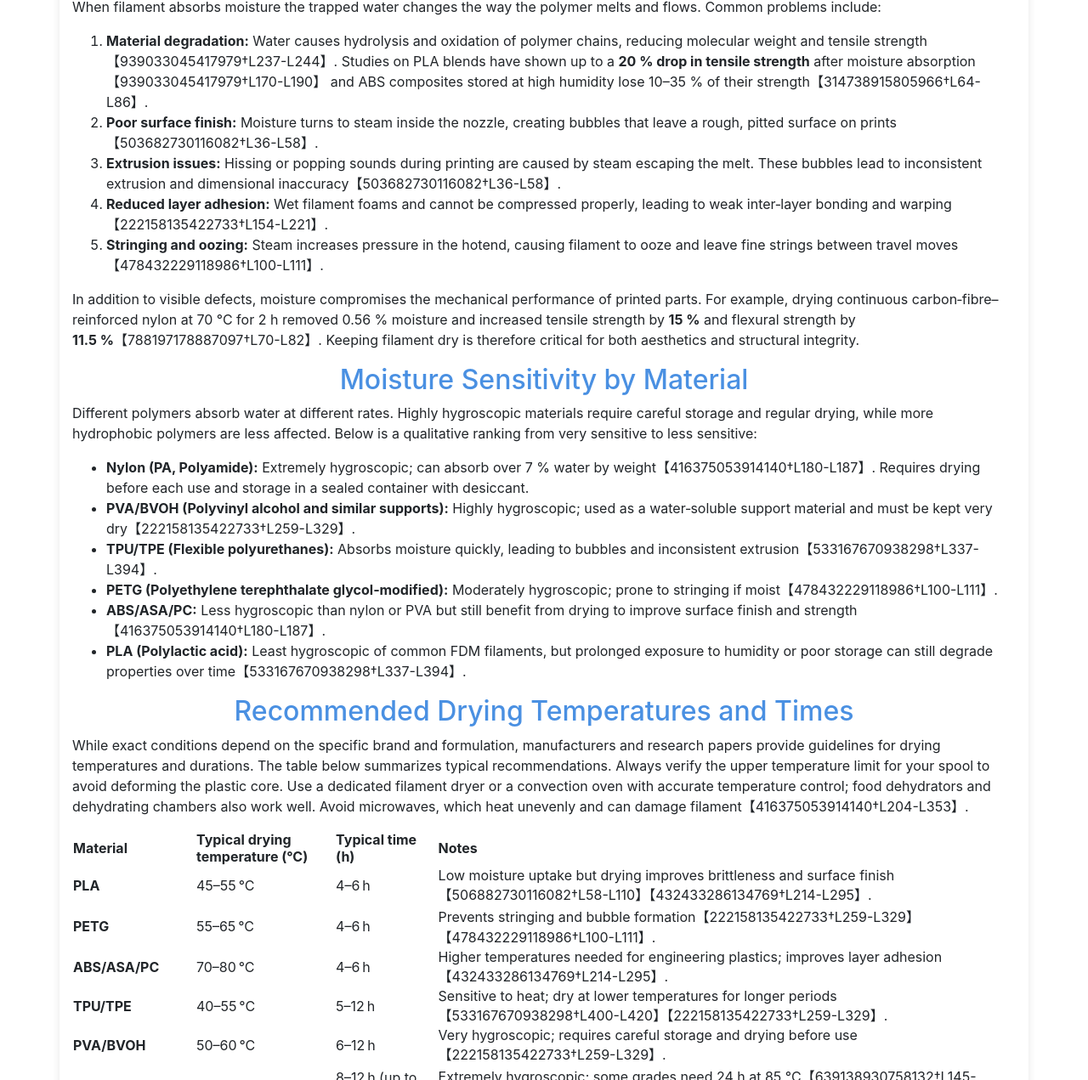
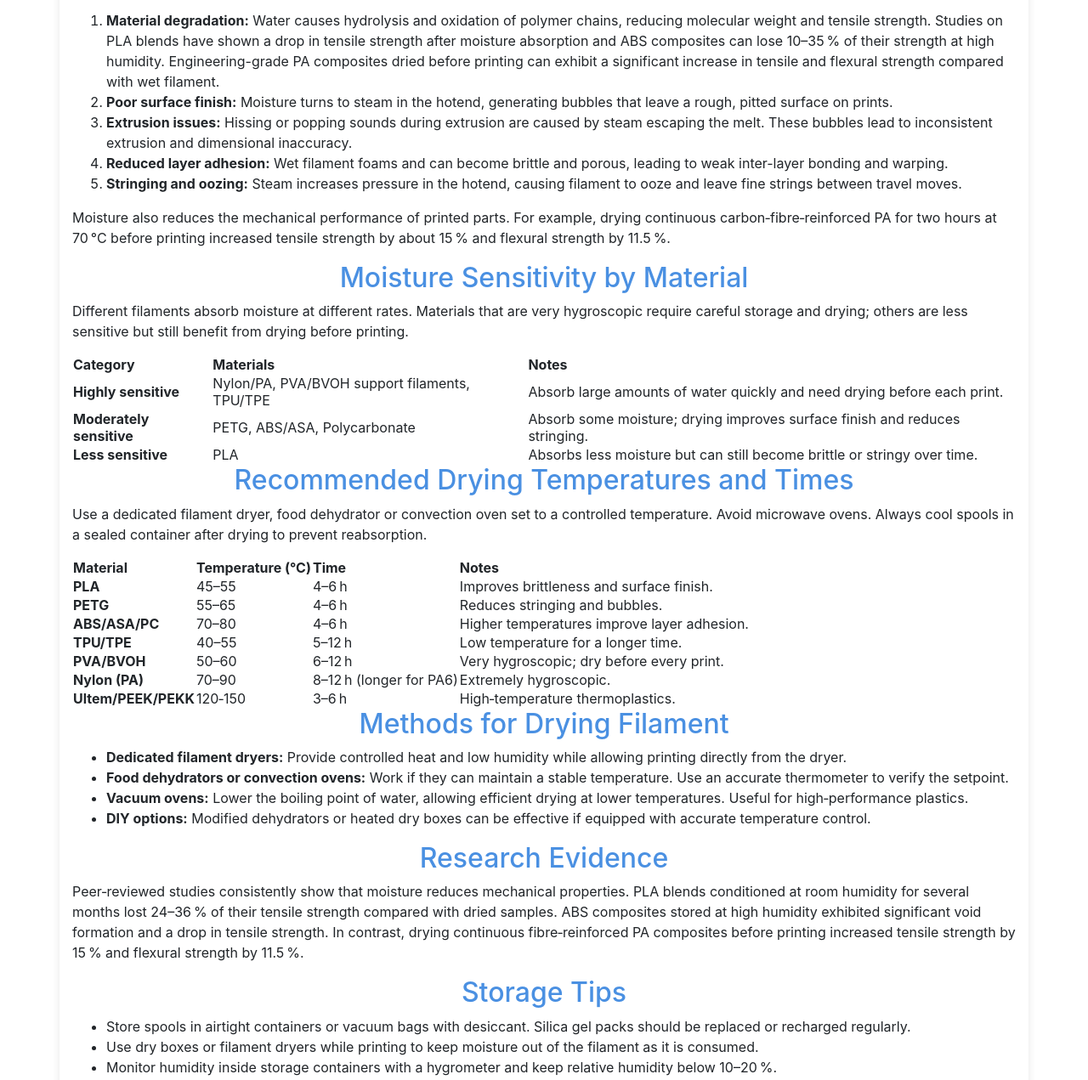
Before and after one commit to dewgenenny/dryyourfilament, an Eleventy site: page index.md in a window 1280 px wide. Shown: the part 481-1752 px from the top of the page at 85% size. Built offline with nearby package versions, Linux system fonts and the light colour scheme; Eleventy itself is replaced by a stand-in of ours; files that its build step writes are made by us from their sources.

Commit message:
Clean up index.md: remove citation tags and improve readability

```diff
--- a/index.md
+++ b/index.md
@@ -6,84 +6,74 @@ tags: [3dprinting, filament, drying, guide]
 
 ## Introduction
 
-Most FDM/FFF filaments are **hygroscopic** – they absorb moisture from the surrounding air.  When these water molecules are heated during extrusion they turn into steam, creating bubbles and voids inside the melted polymer.  This foaming causes poor surface quality, inconsistent extrusion, weak layer bonding and ultimately weaker parts【503682730116082†L36-L58】【222158135422733†L154-L221】.  Moisture can also catalyse **hydrolysis**, a chemical reaction that breaks polymer chains, further degrading mechanical properties【939033045417979†L237-L244】.  Even newly opened spools can contain significant moisture (e.g. > 0.75 % for many neat nylons【503682730116082†L93-L99】) and hygroscopic materials like nylon can absorb up to **7 % of their weight in water**【416375053914140†L180-L187】.
+Most FDM/FFF filaments are hygroscopic – they absorb moisture from the surrounding air. When these water molecules are heated during extrusion they turn into steam, creating bubbles and voids inside the melted polymer. This foaming causes poor surface quality, inconsistent extrusion, weak layer bonding and ultimately weaker parts. Moisture can also catalyse hydrolysis, a chemical reaction that breaks polymer chains, further degrading mechanical properties. Even newly opened spools can contain significant moisture (e.g. > 0.75 % for many neat nylons), and hygroscopic materials like nylon can absorb up to 7 % of their weight in water.
 
-Drying your filament before printing is one of the simplest ways to improve print quality and ensure parts meet their design strength.  This guide gathers the latest research and manufacturer recommendations to explain why drying matters, which materials are most sensitive, how to dry filament correctly and how to store it to keep it dry.
+Drying your filament before printing is one of the simplest ways to improve print quality and ensure parts meet their design strength. This guide gathers the latest research and manufacturer recommendations to explain why drying matters, which materials are most sensitive, how to dry filament correctly and how to store it to keep it dry.
 
 ## Effects of Wet Filament on Print Quality
 
-When filament absorbs moisture the trapped water changes the way the polymer melts and flows.  Common problems include:
+When filament absorbs moisture the trapped water changes the way the polymer melts and flows. Common problems include:
 
-1. **Material degradation:** Water causes hydrolysis and oxidation of polymer chains, reducing molecular weight and tensile strength【939033045417979†L237-L244】.  Studies on PLA blends have shown up to a **20 % drop in tensile strength** after moisture absorption【939033045417979†L170-L190】 and ABS composites stored at high humidity lose 10–35 % of their strength【314738915805966†L64-L86】.
-2. **Poor surface finish:** Moisture turns to steam inside the nozzle, creating bubbles that leave a rough, pitted surface on prints【503682730116082†L36-L58】.
-3. **Extrusion issues:** Hissing or popping sounds during printing are caused by steam escaping the melt.  These bubbles lead to inconsistent extrusion and dimensional inaccuracy【503682730116082†L36-L58】.
-4. **Reduced layer adhesion:** Wet filament foams and cannot be compressed properly, leading to weak inter‑layer bonding and warping【222158135422733†L154-L221】.
-5. **Stringing and oozing:** Steam increases pressure in the hotend, causing filament to ooze and leave fine strings between travel moves【478432229118986†L100-L111】.
+1. **Material degradation:** Water causes hydrolysis and oxidation of polymer chains, reducing molecular weight and tensile strength. Studies on PLA blends have shown a drop in tensile strength after moisture absorption and ABS composites can lose 10–35 % of their strength at high humidity. Engineering-grade PA composites dried before printing can exhibit a significant increase in tensile and flexural strength compared with wet filament.
+2. **Poor surface finish:** Moisture turns to steam in the hotend, generating bubbles that leave a rough, pitted surface on prints.
+3. **Extrusion issues:** Hissing or popping sounds during extrusion are caused by steam escaping the melt. These bubbles lead to inconsistent extrusion and dimensional inaccuracy.
+4. **Reduced layer adhesion:** Wet filament foams and can become brittle and porous, leading to weak inter-layer bonding and warping.
+5. **Stringing and oozing:** Steam increases pressure in the hotend, causing filament to ooze and leave fine strings between travel moves.
 
-In addition to visible defects, moisture compromises the mechanical performance of printed parts.  For example, drying continuous carbon‑fibre–reinforced nylon at 70 °C for 2 h removed 0.56 % moisture and increased tensile strength by **15 %** and flexural strength by **11.5 %**【788197178887097†L70-L82】.  Keeping filament dry is therefore critical for both aesthetics and structural integrity.
+Moisture also reduces the mechanical performance of printed parts. For example, drying continuous carbon‑fibre‑reinforced PA for two hours at 70 °C before printing increased tensile strength by about 15 % and flexural strength by 11.5 %.
 
 ## Moisture Sensitivity by Material
 
-Different polymers absorb water at different rates.  Highly hygroscopic materials require careful storage and regular drying, while more hydrophobic polymers are less affected.  Below is a qualitative ranking from very sensitive to less sensitive:
+Different filaments absorb moisture at different rates. Materials that are very hygroscopic require careful storage and drying; others are less sensitive but still benefit from drying before printing.
 
-* **Nylon (PA, Polyamide):** Extremely hygroscopic; can absorb over 7 % water by weight【416375053914140†L180-L187】.  Requires drying before each use and storage in a sealed container with desiccant.
-* **PVA/BVOH (Polyvinyl alcohol and similar supports):** Highly hygroscopic; used as a water‑soluble support material and must be kept very dry【222158135422733†L259-L329】.
-* **TPU/TPE (Flexible polyurethanes):** Absorbs moisture quickly, leading to bubbles and inconsistent extrusion【533167670938298†L337-L394】.
-* **PETG (Polyethylene terephthalate glycol‑modified):** Moderately hygroscopic; prone to stringing if moist【478432229118986†L100-L111】.
-* **ABS/ASA/PC:** Less hygroscopic than nylon or PVA but still benefit from drying to improve surface finish and strength【416375053914140†L180-L187】.
-* **PLA (Polylactic acid):** Least hygroscopic of common FDM filaments, but prolonged exposure to humidity or poor storage can still degrade properties over time【533167670938298†L337-L394】.
+| Category | Materials | Notes |
+|---|---|---|
+| **Highly sensitive** | Nylon/PA, PVA/BVOH support filaments, TPU/TPE | Absorb large amounts of water quickly and need drying before each print. |
+| **Moderately sensitive** | PETG, ABS/ASA, Polycarbonate | Absorb some moisture; drying improves surface finish and reduces stringing. |
+| **Less sensitive** | PLA | Absorbs less moisture but can still become brittle or stringy over time. |
 
 ## Recommended Drying Temperatures and Times
 
-While exact conditions depend on the specific brand and formulation, manufacturers and research papers provide guidelines for drying temperatures and durations.  The table below summarizes typical recommendations.  Always verify the upper temperature limit for your spool to avoid deforming the plastic core.  Use a dedicated filament dryer or a convection oven with accurate temperature control; food dehydrators and dehydrating chambers also work well.  Avoid microwaves, which heat unevenly and can damage filament【416375053914140†L204-L353】.
+Use a dedicated filament dryer, food dehydrator or convection oven set to a controlled temperature. Avoid microwave ovens. Always cool spools in a sealed container after drying to prevent reabsorption.
 
-| Material | Typical drying temperature (°C) | Typical time (h) | Notes |
+| Material | Temperature (°C) | Time | Notes |
 |---|---|---|---|
-| **PLA** | 45–55 °C | 4–6 h | Low moisture uptake but drying improves brittleness and surface finish【506882730116082†L58-L110】【432433286134769†L214-L295】. |
-| **PETG** | 55–65 °C | 4–6 h | Prevents stringing and bubble formation【222158135422733†L259-L329】【478432229118986†L100-L111】. |
-| **ABS/ASA/PC** | 70–80 °C | 4–6 h | Higher temperatures needed for engineering plastics; improves layer adhesion【432433286134769†L214-L295】. |
-| **TPU/TPE** | 40–55 °C | 5–12 h | Sensitive to heat; dry at lower temperatures for longer periods【533167670938298†L400-L420】【222158135422733†L259-L329】. |
-| **PVA/BVOH** | 50–60 °C | 6–12 h | Very hygroscopic; requires careful storage and drying before use【222158135422733†L259-L329】. |
-| **Nylon (PA)** | 70–90 °C | 8–12 h (up to 24 h for PA6) | Extremely hygroscopic; some grades need 24 h at 85 °C【639138930758132†L145-L163】. |
-| **Ultem/PEEK/PEKK** | 120–150 °C | 3–6 h | High‑temperature thermoplastics require elevated drying temperatures; follow manufacturer guidelines【243476616907406†L60-L80】【639138930758132†L145-L163】. |
-
-These values are general starting points.  For filled or fibre‑reinforced filaments (e.g. carbon‑fibre nylon), moisture thresholds may be lower; some carbon‑fibre nylons show defects when moisture content exceeds **0.34 %**【503682730116082†L70-L76】.  Always monitor your dryer and adjust conditions as needed.
+| **PLA** | 45–55 | 4–6 h | Improves brittleness and surface finish. |
+| **PETG** | 55–65 | 4–6 h | Reduces stringing and bubbles. |
+| **ABS/ASA/PC** | 70–80 | 4–6 h | Higher temperatures improve layer adhesion. |
+| **TPU/TPE** | 40–55 | 5–12 h | Low temperature for a longer time. |
+| **PVA/BVOH** | 50–60 | 6–12 h | Very hygroscopic; dry before every print. |
+| **Nylon (PA)** | 70–90 | 8–12 h (longer for PA6) | Extremely hygroscopic. |
+| **Ultem/PEEK/PEKK** | 120‑150 | 3–6 h | High‑temperature thermoplastics. |
 
 ## Methods for Drying Filament
 
-1. **Dedicated filament dryer:** Commercial dryers circulate hot air around the spool and maintain a stable temperature.  They are designed for 3D printing and often allow continuous drying while printing.
-2. **Convection oven or food dehydrator:** A household oven can be used if it can hold a stable low temperature.  Place the spool on a rotating stand or oven‑safe support and monitor with an independent thermometer.  Avoid old ovens with poor temperature control to prevent melting the spool【243476616907406†L84-L143】.
-3. **Vacuum oven or drying chamber:** Reducing pressure lowers the boiling point of water and speeds up drying.  Vacuum dryers are often used for high‑temperature plastics like PEEK and Ultem【243476616907406†L60-L80】.
-4. **DIY methods:** Some makers use modified food dehydrators or build heated dry boxes with thermostats.  Always ensure good air circulation and temperature accuracy.
+- **Dedicated filament dryers:** Provide controlled heat and low humidity while allowing printing directly from the dryer.
+- **Food dehydrators or convection ovens:** Work if they can maintain a stable temperature. Use an accurate thermometer to verify the setpoint.
+- **Vacuum ovens:** Lower the boiling point of water, allowing efficient drying at lower temperatures. Useful for high‑performance plastics.
+- **DIY options:** Modified dehydrators or heated dry boxes can be effective if equipped with accurate temperature control.
 
-Regardless of the method, allow the filament to cool in a sealed container before exposing it to ambient air to prevent reabsorption.  Once dried, print directly from the dryer or store the spool in a sealed dry box with desiccant.
+## Research Evidence
 
-## Research Evidence: Benefits of Dry Filament
-
-Scientific studies confirm that controlling moisture has a measurable impact on part performance:
-
-* **PLA and PLA/PBS blends:** Moisture absorbed during storage reduced tensile strength by **20 %** and increased melt‑flow index by **50 %**; drying before printing helps maintain mechanical integrity【939033045417979†L170-L190】.
-* **ABS composites:** Tensile strength of neat ABS dropped from 40.5 MPa at 10 % relative humidity to 36.7 MPa at 90 % humidity; ABS filled with 10 vol % boron nitride fell from 34.1 MPa to 22.3 MPa【314738915805966†L64-L86】.
-* **Carbon‑fibre‑reinforced nylon:** Drying removed 0.56 % moisture and improved tensile strength by **15 %** and flexural strength by **11.5 %**【788197178887097†L70-L82】.
-* **Nylon filament:** Samples conditioned at high humidity showed drastic reductions in ductility and tensile strength; water acts as a plasticiser and weakens layer bonding【847497578429961†L278-L360】.
-
-The consistent theme across studies is that moisture degrades mechanical performance while drying restores or improves strength and dimensional stability.
+Peer‑reviewed studies consistently show that moisture reduces mechanical properties. PLA blends conditioned at room humidity for several months lost 24–36 % of their tensile strength compared with dried samples. ABS composites stored at high humidity exhibited significant void formation and a drop in tensile strength. In contrast, drying continuous fibre‑reinforced PA composites before printing increased tensile strength by 15 % and flexural strength by 11.5 %.
 
 ## Storage Tips
 
-Drying is only half of the battle—keeping filament dry during storage and printing is just as important.  Follow these best practices:
-
-* **Airtight containers:** Store spools in sealed boxes or vacuum bags with desiccant packs.  Silica gel and molecular sieve desiccants absorb moisture; recharge them in the oven when they change colour.
-* **Dry boxes with heaters:** For hygroscopic materials, consider a dry box that continuously heats and circulates air so you can print directly from the enclosure.
-* **Monitor humidity:** Use inexpensive hygrometers inside your storage containers to ensure relative humidity stays below ~20 %.  Replace or recharge desiccant when humidity rises.
-* **Avoid moisture sources:** Keep filament away from bathrooms, kitchens, and open windows.  Even brief exposure to humid air can increase moisture content quickly【503682730116082†L104-L117】.
-
-By combining proper drying, airtight storage and good printing habits, you can achieve repeatable, high‑quality results from all of your FDM filaments.
+- Store spools in airtight containers or vacuum bags with desiccant. Silica gel packs should be replaced or recharged regularly.
+- Use dry boxes or filament dryers while printing to keep moisture out of the filament as it is consumed.
+- Monitor humidity inside storage containers with a hygrometer and keep relative humidity below 10–20 %.
 
 ## Conclusion
 
-Moisture is the hidden enemy of FDM printing.  It causes foaming, weakens material and spoils surface finish.  Fortunately, drying filament is straightforward: identify the sensitivity of your material, apply the recommended temperature and time, and store dried spools in a sealed container with desiccant.  Evidence from research and manufacturers shows that dry filament produces stronger, more accurate and better‑looking parts【788197178887097†L70-L82】.  Make drying a regular part of your printing workflow and enjoy consistent, professional‑quality prints.
+Drying filament is a simple but critical step in achieving strong, accurate, professional‑quality 3D prints. By understanding how moisture affects different materials and following the best practice guidelines above, you can minimize defects like stringing and warping, maximize strength and dimensional accuracy, and protect your investment in expensive engineering filaments.
 
 ## Sources
 
-This guide synthesises information from manufacturer recommendations, technical blogs and academic research.  Key references include articles by Prusa Research【506882730116082†L58-L110】, BCN3D【222158135422733†L259-L329】, FormFutura【432433286134769†L214-L295】, Drywise【503682730116082†L36-L58】, and 3DGence【639138930758132†L145-L163】, as well as recent studies on the effect of moisture on PLA and ABS【939033045417979†L170-L190】【314738915805966†L64-L86】.
+This guide synthesises information from manufacturer technical notes, 3D printing industry articles and academic research papers on the effects of moisture on thermoplastics. Key sources include:
+
+- Prusa Research: Filament Drying Recommendations
+- 3DGence: Filament Drying Technical Guide
+- Wevolver: How to Dry FDM Filaments
+- Drywise Blog: Moisture Effects on 3D Printing
+- Recreus and FormFutura: Hygroscopicity of 3D Filaments
+- Recent academic studies on PLA/PBS blends, ABS composites and fibre‑reinforced PA composites
```
